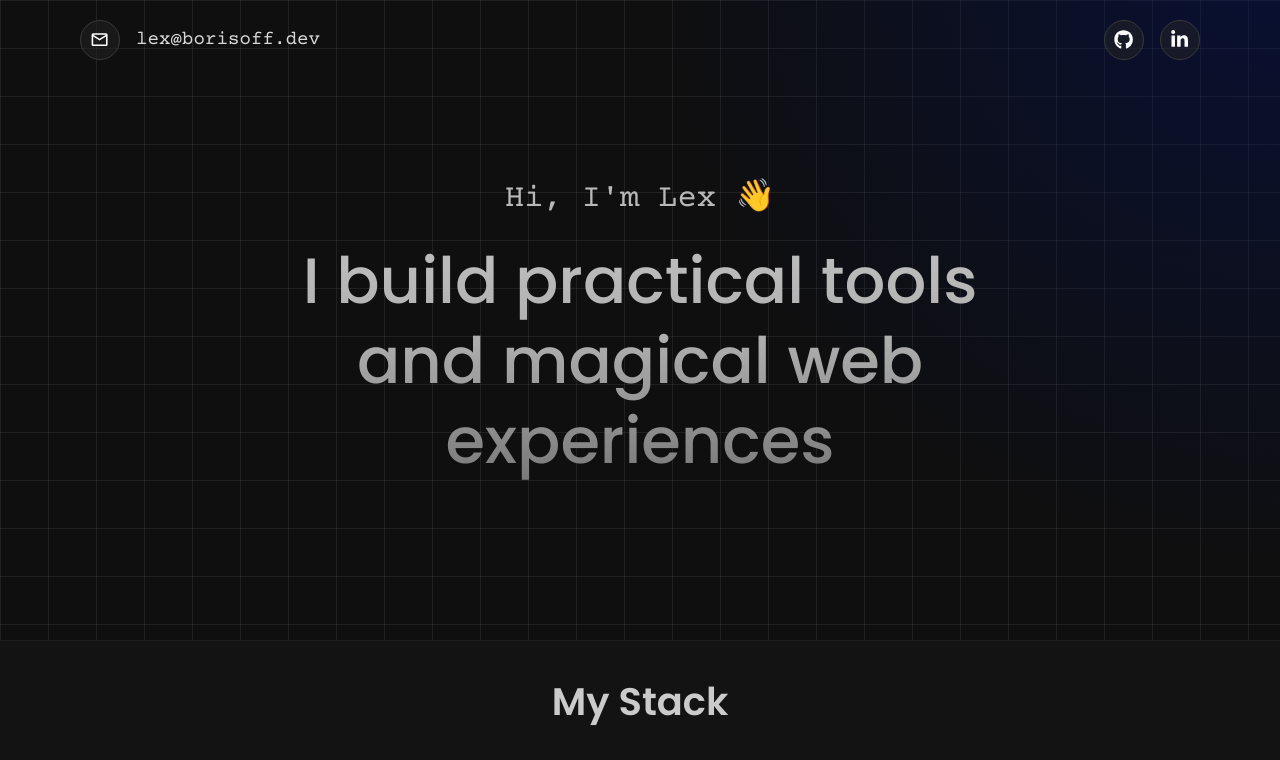
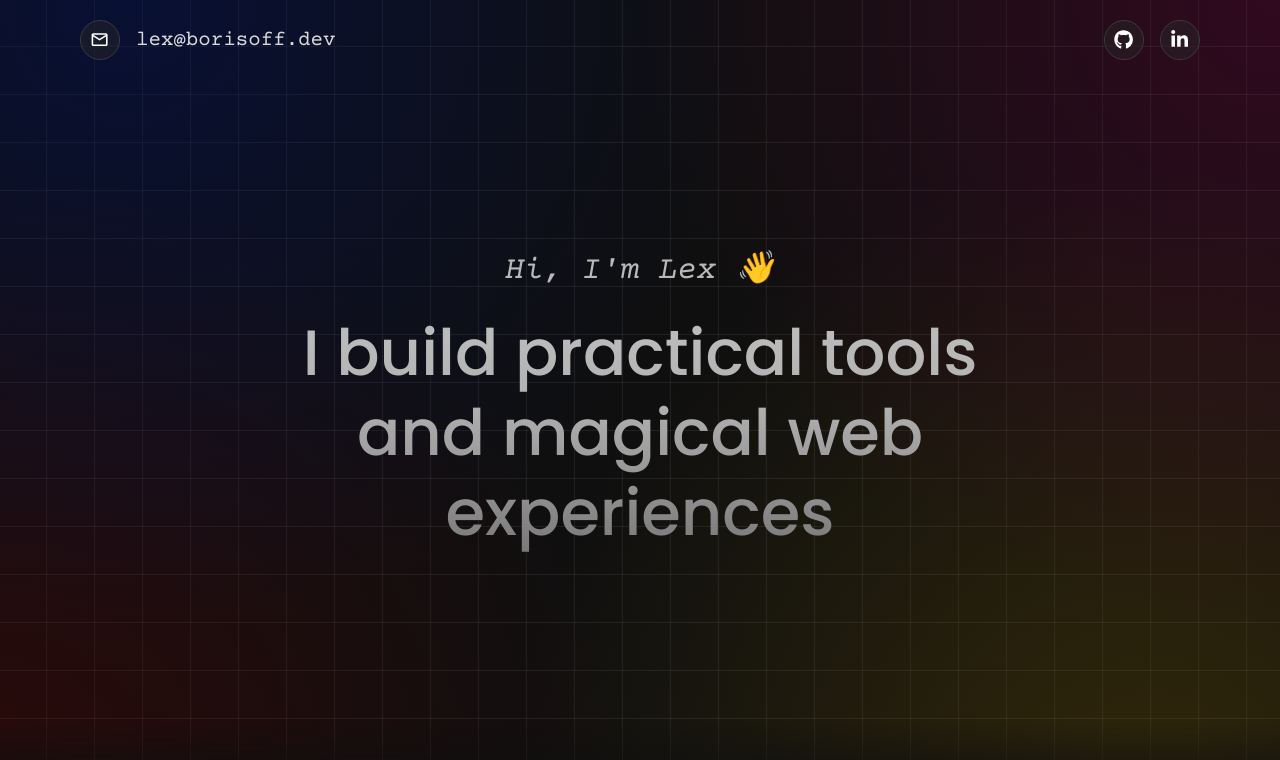
Before and after one commit to LexBorisoff/borisoff.dev, a React (Vite) app: page / in a window 1280 px wide. Shown: the top 760 px of the page. Built offline with nearby package versions, Linux system fonts and the light colour scheme.

Commit message:
refactor(styles): updated hero background

```diff
--- a/src/App.tsx
+++ b/src/App.tsx
@@ -23,9 +23,9 @@ function App(): ReactNode {
       )}
 
       <Hero />
-      <Stack />
       <Expertise />
       <Hobby />
+      <Stack />
       {/* <Contact /> */}
     </Container>
   );
--- a/src/components/about/expertise.tsx
+++ b/src/components/about/expertise.tsx
@@ -11,7 +11,7 @@ const animation = {
 
 const ExpertiseSection = styled.section`
   position: relative;
-  height: 90vh;
+  height: 95vh;
   min-height: 40rem;
   display: flex;
   flex-direction: column;
--- a/src/components/about/stack.tsx
+++ b/src/components/about/stack.tsx
@@ -39,7 +39,7 @@ const Slider = styled.div<SliderProps>`
   ${({ $startAnimation }) =>
     $startAnimation
       ? css`
-          animation: ${slide} 60s linear infinite;
+          animation: ${slide} 45s linear infinite;
         `
       : null}
 `;
--- a/src/components/header/header.tsx
+++ b/src/components/header/header.tsx
@@ -3,7 +3,11 @@ import { MdOutlineEmail } from 'react-icons/md';
 import { css, styled } from 'styled-components';
 
 const HeaderSection = styled.header`
-  z-index: 1;
+  position: absolute;
+  top: 0;
+  left: 0;
+  z-index: 1000;
+  width: 100%;
   height: 5rem;
   display: flex;
   justify-content: center;
@@ -26,7 +30,7 @@ const EmailWrapper = styled.div`
   gap: 1rem;
 
   span {
-    font-size: 1.2rem;
+    font-size: 1.3rem;
     font-family: 'Courier Prime', 'Courier New', Courier, monospace;
     color: #d9d9d9;
   }
--- a/src/components/hero/hero.tsx
+++ b/src/components/hero/hero.tsx
@@ -1,28 +1,23 @@
-import { useLayoutEffect, useRef, useState } from 'react';
 import { styled } from 'styled-components';
 
 import Header from '../header/header';
 
-const gridLineColor = '#81818127';
 const HeroSection = styled.section`
   position: relative;
-  height: 40rem;
+  height: 105vh;
+  max-height: 50rem;
   display: flex;
   flex-direction: column;
   justify-content: top;
+  background-color: #0f0f0f;
   background-size: 3rem 3rem;
-  background-image: linear-gradient(
-      to right,
-      ${gridLineColor} 1px,
-      transparent 1px
-    ),
-    linear-gradient(to bottom, ${gridLineColor} 1px, transparent 1px);
+  background-image: linear-gradient(to right, #81818127 1px, transparent 1px),
+    linear-gradient(to bottom, #81818127 1px, transparent 1px);
+  background-position: -2px -2px;
+  mask-image: linear-gradient(#000000 90%, transparent 100%);
 `;
 
-interface SectionMaskProps {
-  coords: { x: number; y: number };
-}
-const SectionMask = styled.div<SectionMaskProps>`
+const SectionMask = styled.div`
   position: absolute;
   z-index: 0;
   top: 0;
@@ -30,8 +25,10 @@ const SectionMask = styled.div<SectionMaskProps>`
   height: 100%;
   width: 100%;
   flex: 1;
-  background: ${({ coords: { x, y } }) =>
-    `radial-gradient(40rem 40rem at ${x}% ${y}%, #00115e76, transparent)`};
+  background: radial-gradient(40rem 40rem at 10% 0%, #00115e76, transparent),
+    radial-gradient(40rem 40rem at 0% 100%, #5e000058, transparent),
+    radial-gradient(40rem 40rem at 100% 0%, #6e003c5a, transparent),
+    radial-gradient(40rem 40rem at 90% 100%, #6e54005a, transparent);
 `;
 
 const HeroContent = styled.div`
@@ -43,8 +40,6 @@ const HeroContent = styled.div`
   justify-content: center;
   align-items: center;
   gap: 3rem;
-  padding-bottom: 4rem;
-  cursor: default;
 `;
 
 const TextWrapper = styled.div`
@@ -58,6 +53,7 @@ const TextWrapper = styled.div`
     font-size: 2rem;
     font-family: 'Courier Prime', 'Courier New', Courier, monospace;
     font-weight: 500;
+    font-style: italic;
     color: #b8b8b8;
   }
 
@@ -73,32 +69,9 @@ const TextWrapper = styled.div`
 `;
 
 export default function Hero(): React.ReactNode {
-  const containerRef = useRef<HTMLDivElement>(null);
-  const [coords, setCoords] = useState({ x: 100, y: -10 });
-
-  useLayoutEffect(() => {
-    const ref = containerRef.current;
-
-    function callback(e: MouseEvent): void {
-      const x = (e.clientX / window.innerWidth) * 100;
-      const y = ((e.clientY + window.scrollY) / window.innerHeight) * 100;
-      setCoords({ x, y });
-    }
-
-    if (ref != null) {
-      ref.addEventListener('mousemove', callback);
-    }
-
-    return () => {
-      if (ref != null) {
-        ref.removeEventListener('mousemove', callback);
-      }
-    };
-  }, []);
-
   return (
-    <HeroSection className="hero-section" ref={containerRef}>
-      <SectionMask coords={coords} />
+    <HeroSection className="hero-section">
+      <SectionMask />
       <Header />
       <HeroContent className="hero-content">
         <TextWrapper>
--- a/src/index.css
+++ b/src/index.css
@@ -1,5 +1,11 @@
-html {
+html,
+body {
   box-sizing: border-box;
+  font-family: Poppins, sans-serif;
+  background-color: #0f0f0f;
+  background-image: radial-gradient(#3f3f3f 1px, transparent 0);
+  background-size: 3rem 3rem;
+  background-position: calc(-1.5rem - 2px) calc(-1.5rem - 2px);
 }
 
 *,
@@ -13,20 +19,8 @@ body,
 #root {
   margin: 0;
   padding: 0;
-  width: 100%;
-  height: 100%;
-  background: #0f0f0f;
   scrollbar-width: thin;
   scrollbar-color: #383838 #252525;
-}
-
-body {
-  font-family: Poppins, sans-serif;
-}
-
-html {
-  background-image: radial-gradient(#3f3f3f 1px, transparent 0);
-  background-size: 3rem 3rem;
 }
 
 p,
```
